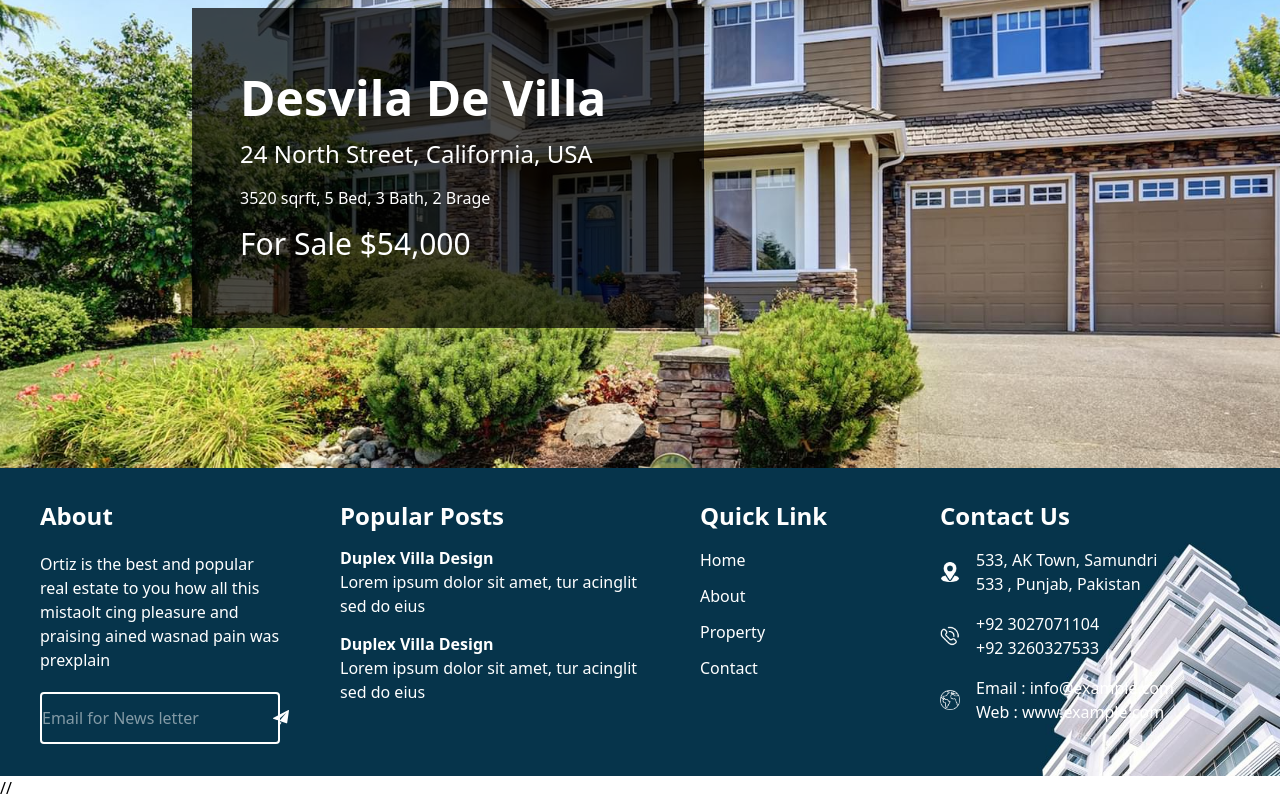
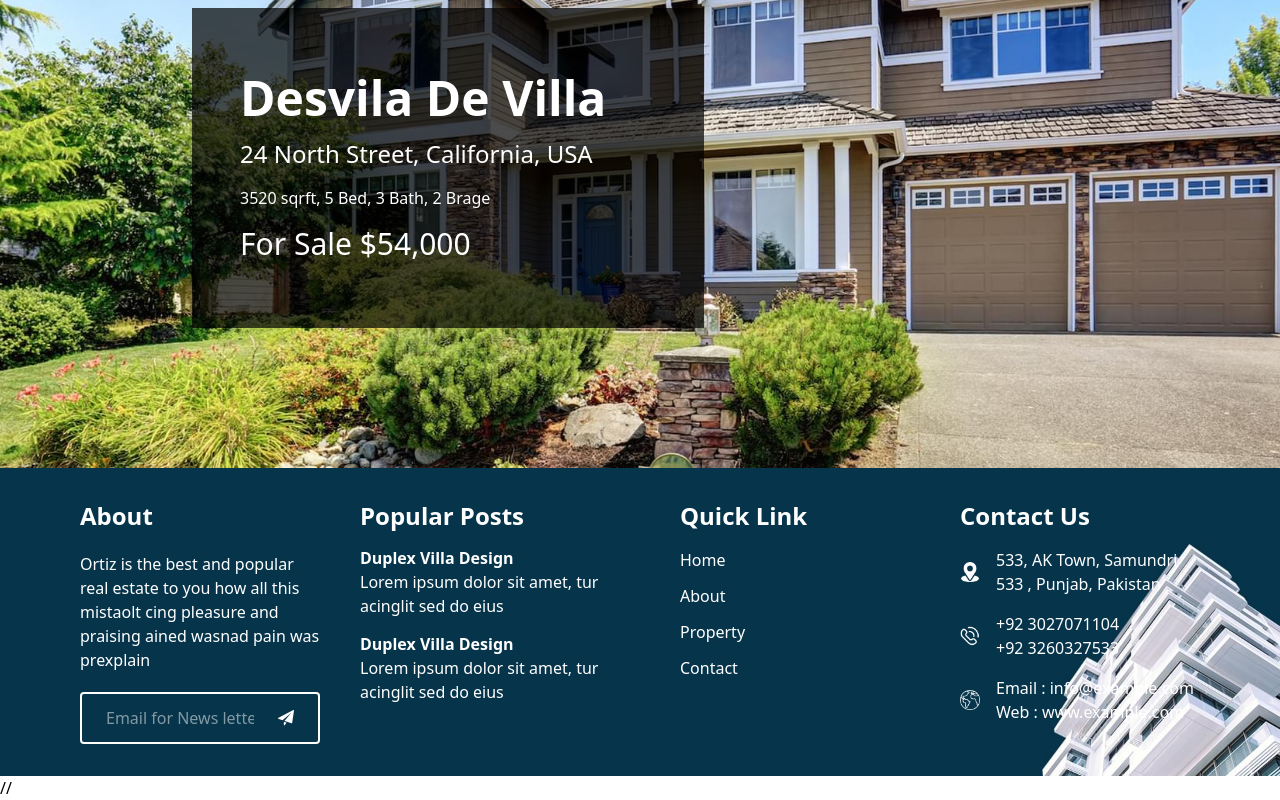
Before and after one commit to MalikAhsan123/real-estate-app, a React (Vite) app in the folder real-estate/: page / in a window 1280 px wide. Shown: the part 313-1113 px from the top of the page. Built offline with nearby package versions, Linux system fonts and the light colour scheme.

Commit message:
Update Footer.jsx

```diff
--- a/real-estate/src/components/footer/Footer.jsx
+++ b/real-estate/src/components/footer/Footer.jsx
@@ -8,16 +8,17 @@ import { Link } from 'react-router-dom'
 const Footer = () => {
     return (
         <div>
-            <div className="footer-section flex justify-between bg-cover text-white py-8 px-10" style={{ backgroundImage: `url(${bgfooter})` }}>
-                <div className="footer-element w-[20%]">
+            <div className="footer-section flex max-lg:flex-col bg-cover text-white py-8 px-10" style={{ backgroundImage: `url(${bgfooter})` }}>
+                <div className='flex justify-evenly max-sm:flex-col  w-[50%] max-lg:w-[100%]'>
+                    <div className="footer-element w-[40%] max-sm:w-[100%]">
                         <h2 className="footer-text text-2xl font-bold ">About</h2>
                         <p className="footer-para py-5">Ortiz is the best and popular real estate to you how all this mistaolt cing pleasure and praising ained wasnad pain was prexplain</p>
                         <div className="news-letter border-2 flex items-center justify-evenly py-3 rounded-sm">
-                        <input type="email" className="news-input outline-none" placeholder='Email for News letter' />
+                            <input type="email" className="news-input outline-none w-[148px]" placeholder='Email for News letter' />
                             <img src={paperPlane} alt="Image Not Found" className='w-4 invert' />
                         </div>
                     </div>
-                <div className="footer-element w-[25%]">
+                    <div className="footer-element w-[40%] max-sm:w-[100%] max-sm:mt-8">
                         <h1 className="text-2xl font-bold">Popular Posts</h1>
                         <div className="py-3.5">
                             <h2 className='font-bold'>Duplex Villa Design</h2>
@@ -29,16 +30,20 @@ const Footer = () => {
                             <p className="">Lorem ipsum dolor sit amet, tur acinglit sed do eius</p>
                         </div>
                     </div>
-                <div className="footer-element w-[15%]">
+                </div>
+
+
+                <div className='flex justify-evenly max-sm:flex-col w-[50%] max-lg:w-[100%] max-lg:mt-10'>
+                    <div className="footer-element w-[40%] max-sm:w-[100%] max-sm:mt-8">
                         <h1 className="text-2xl font-bold">Quick Link</h1>
-                    <div className="flex flex-col mt-4">
+                        <div className="flex flex-col items-start mt-4">
                             <Link to="/" className='mb-3 hover:text-amber-100'>Home</Link>
                             <Link to="/about" className='mb-3 hover:text-amber-100'>About</Link>
                             <Link to="/property" className='mb-3 hover:text-amber-100'>Property</Link>
                             <Link to="/contact" className='mb-3 hover:text-amber-100'>Contact</Link>
                         </div>
                     </div>
-                <div className="footer-element w-[25%]">
+                    <div className="footer-element w-[40%] max-sm:w-[100%] max-sm:mt-8">
                         <div className="">
                             <h1 className="text-2xl font-bold">Contact Us</h1>
                             <div className="flex items-center mt-4">
@@ -71,6 +76,7 @@ const Footer = () => {
                     </div>
                 </div>
             </div>
+        </div>
     )
 }
 
```
Lines whose indentation alone changed are shown as unchanged.
